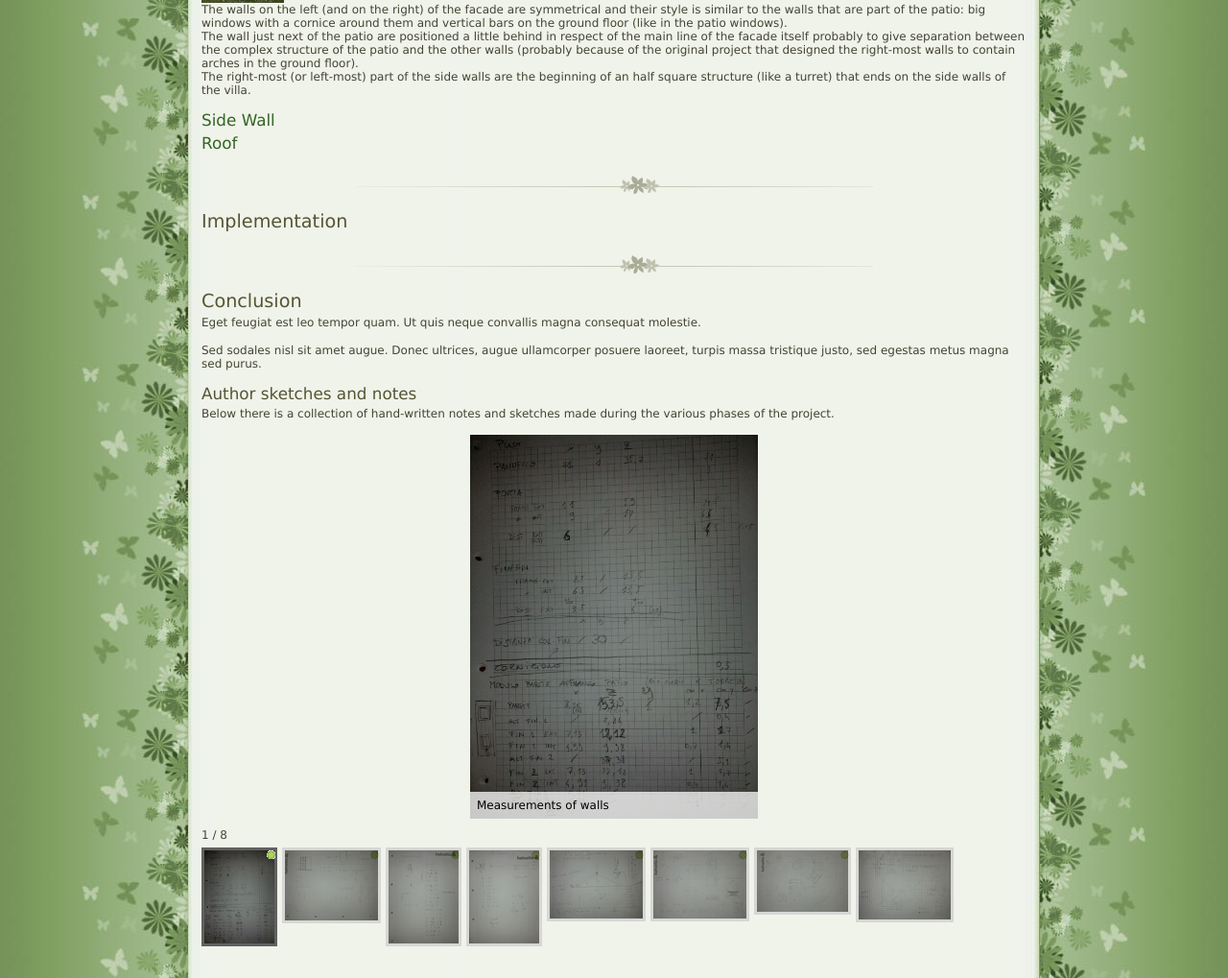
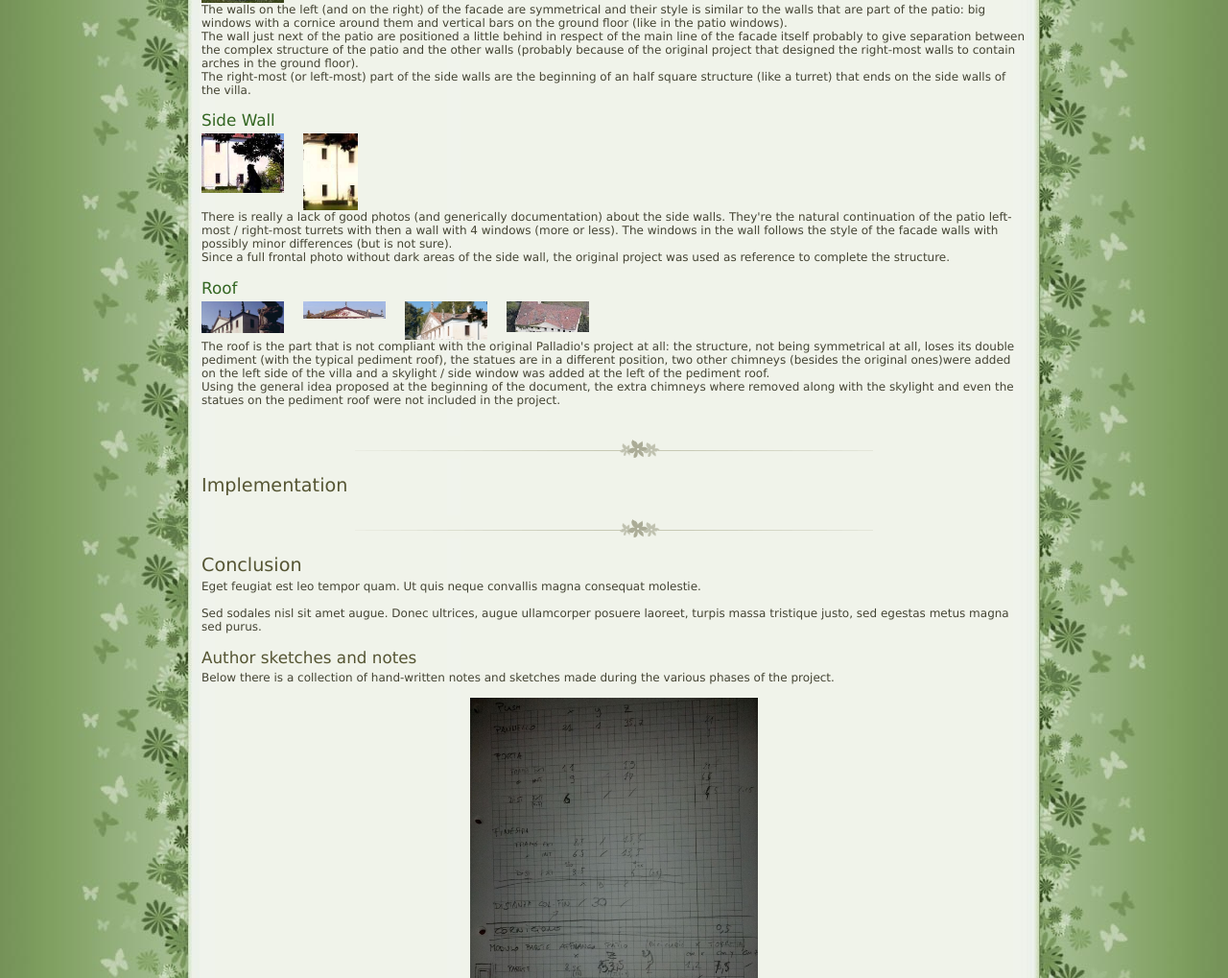
Before and after one commit to cvdlab-alumni/220279, a plain HTML site: page index.html in a window 1280 px wide. Shown: the part 2160-3179 px from the top of the page at 96% size. Drawn offline with Linux system fonts and the light colour scheme.

Commit message:
SideWall / Roof and minor touchups

```diff
--- a/index.html
+++ b/index.html
@@ -201,9 +201,29 @@
 
 		<a name="SideWall">
 		<h2>Side Wall</a></h2>
+		<p>
+		<a class="fancybox" rel="group-SideWalls" href="docimg/SideWall_Detail0.jpg" title="Right side wall"><img class="floatLeft resizeMicroW" src="docimg/SideWall_Detail0.jpg" /></a>
+		<a class="fancybox" rel="group-SideWalls" href="docimg/SideWall_Detail1.jpg" title="Right side wall"><img class="floatLeft resizeMicroH" src="docimg/SideWall_Detail1.jpg" /></a>
+		</p>
+		<div class="clearer"><span></span></div>
+		<p>
+		There is really a lack of good photos (and generically documentation) about the side walls. They're the natural continuation of the patio left-most / right-most turrets with then a wall with 4 windows (more or less). The windows in the wall follows the style of the facade walls with possibly minor differences (but is not sure).<br />
+		Since a full frontal photo without dark areas of the side wall, the original project was used as reference to complete the structure.
+		</p>
 
 		<a name="Roof">
 		<h2>Roof</a></h2>
+		<p>
+		<a class="fancybox" rel="group-Roof" href="docimg/Tetto_Detail0.jpg" title="Roof with statues and chimney"><img class="floatLeft resizeMicroW" src="docimg/Tetto_Detail0.jpg" /></a>
+		<a class="fancybox" rel="group-Roof" href="docimg/Tetto_Detail1.jpg" title="Roof with statues and chimneys"><img class="floatLeft resizeMicroW" src="docimg/Tetto_Detail1.jpg" /></a>
+		<a class="fancybox" rel="group-Roof" href="docimg/Tetto_Detail2.jpg" title="Roof with statues and chimney"><img class="floatLeft resizeMicroW" src="docimg/Tetto_Detail2.jpg" /></a>
+		<a class="fancybox" rel="group-Roof" href="docimg/Tetto_Detail3.jpg" title="Aerial photo of the roof"><img class="floatLeft resizeMicroW" src="docimg/Tetto_Detail3.jpg" /></a>
+		</p>
+		<div class="clearer"><span></span></div>
+		<p>
+		The roof is the part that is not compliant with the original Palladio's project at all: the structure, not being symmetrical at all, loses its double pediment (with the typical pediment roof), the statues are in a different position, two other chimneys (besides the original ones)were added on the left side of the villa and a skylight / side window was added at the left of the pediment roof.<br />
+		Using the general idea proposed at the beginning of the document, the extra chimneys where removed along with the skylight and even the statues on the pediment roof were not included in the project.
+		</p>
 
 		<div class="clearer"><span></span></div>
 		<div class="divider"></div>
```
Also changed, not shown: docimg/SideWall_Detail0.jpg (added), docimg/SideWall_Detail1.jpg (added), docimg/Tetto_Detail0.jpg (added), docimg/Tetto_Detail1.jpg (added), docimg/Tetto_Detail2.jpg (added), docimg/Tetto_Detail3.jpg (added).
